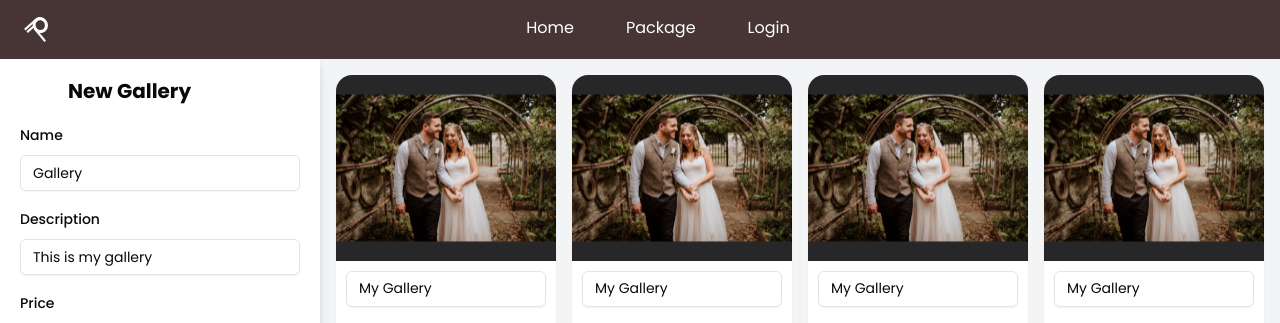
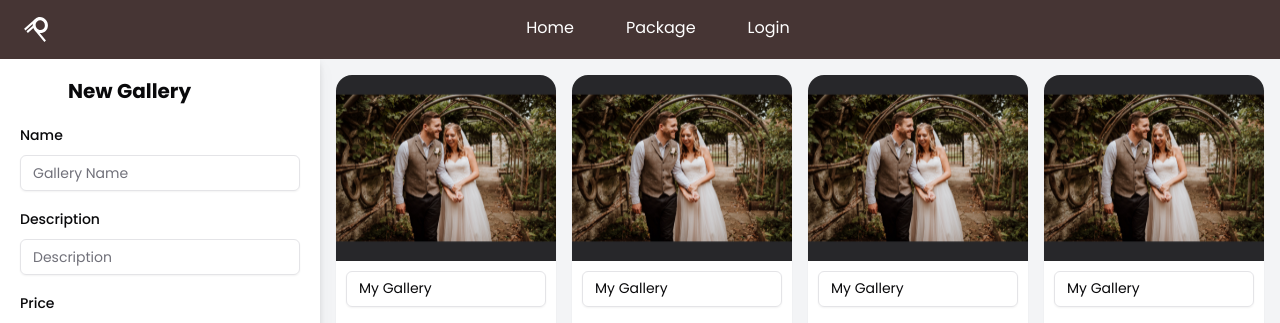
Before and after one commit to CP-RektMart/pic-me-pls-frontend, a Next.js app: page /photographer/packages/create in a window 1280 px wide. Shown: the top 323 px of the page. Built offline with nearby package versions, Linux system fonts and the light colour scheme; no server answers; some icons are missing.

Commit message:
fix: remove default values

```diff
--- a/src/components/gallery-page/create-gallery.tsx
+++ b/src/components/gallery-page/create-gallery.tsx
@@ -90,11 +90,7 @@ export default function CreateGallery() {
     <div className='flex w-full flex-col bg-gray-100 lg:flex-row'>
       <div className='shadow-right space-between h-full bg-white px-5 py-4 shadow-black/100 drop-shadow-lg lg:w-1/4'>
         {/* defaultValues */}
-        <GalleryDetailSection
-          name='Gallery'
-          description='This is my gallery'
-          price={10}
-        />
+        <GalleryDetailSection name='' description='' price={0} />
       </div>
       <div className='lg:w-3/4'>
         {galleries.length === 0 ? (
```
